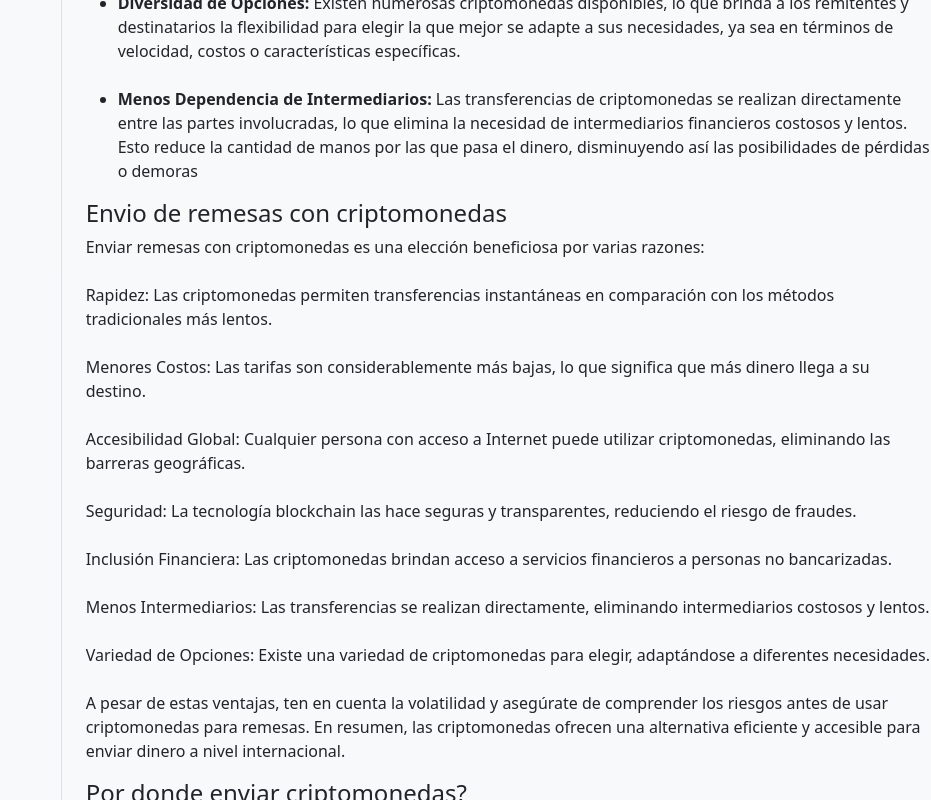
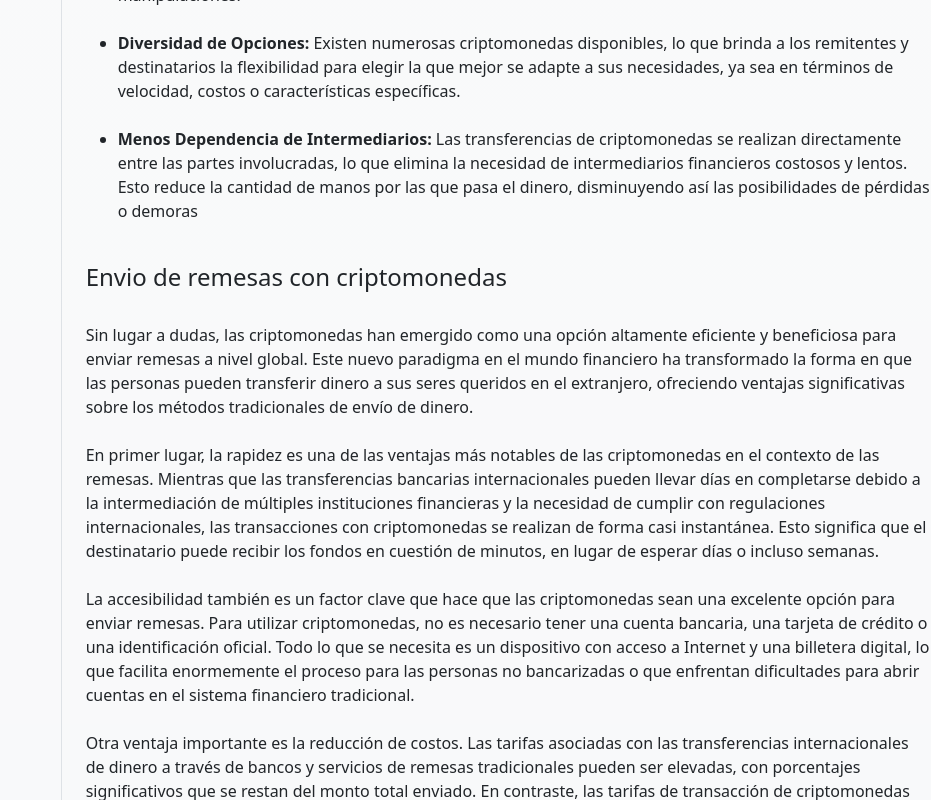
Before and after one commit to No-Country/C13-04-n-csharp-react, a Next.js app in the folder Frontend/reactjs13-cripto-divisas/: page /send in a window 1280 px wide. Shown: the part 2000-2800 px from the top of the page, without its empty margins (349-1280 px from the left). Built offline with nearby package versions, Linux system fonts and the light colour scheme.

Commit message:
mas cambios en el scrollpy

```diff
--- a/Frontend/reactjs13-cripto-divisas/src/app/send/scrollspy.jsx
+++ b/Frontend/reactjs13-cripto-divisas/src/app/send/scrollspy.jsx
@@ -36,7 +36,7 @@ function Scrollpy() {
                                 </strong>
                             </h2>
                             <br />
-                            <p>Las criptomonedas han emergido como una tecnología financiera disruptiva con una gama diversa de aplicaciones. En primer lugar, sirven como una forma de inversión, permitiendo a las personas comprar y mantener activos digitales con la esperanza de que su valor aumente con el tiempo. Además, las criptomonedas brindan acceso a servicios financieros globales para personas no bancarizadas, democratizando el acceso a la economía global.
+                            <p>Las criptomonedas han emergido como una tecnología financiera disruptiva con una gama diversa de aplicaciones. En primer lugar, sirven como una forma de inversión, permitiendo a las personas comprar y mantener activos digitales con la esperanza de que su valor aumente con el tiempo. Además, las criptomonedas brindan acceso a servicios financieros globales para personas no bancarizadas, democratizando el acceso a la economía global. </p>
                                 <br />
                                 <br />
 
@@ -44,7 +44,7 @@ function Scrollpy() {
 
                                 <br />
                                 <br />
-                                En resumen, las criptomonedas están cambiando la forma en que entendemos y utilizamos el dinero, abriendo un abanico de oportunidades en las finanzas, la tecnología y la economía global</p>
+                                <p>En resumen, las criptomonedas están cambiando la forma en que entendemos y utilizamos el dinero, abriendo un abanico de oportunidades en las finanzas, la tecnología y la economía global</p>
                         </div>
                         <div id="item-1-1">
                             <h3>
@@ -103,56 +103,69 @@ function Scrollpy() {
                             </p>
                         </div>
                         <div id="item-2">
+                        <br/>
                             <h4>Envio de remesas con criptomonedas</h4>
-                            <p> Enviar remesas con criptomonedas es una elección beneficiosa por varias razones:
-                                <br />
-                                <br />
-                                Rapidez: Las criptomonedas permiten transferencias instantáneas en comparación con los métodos tradicionales más lentos.
-                                <br />
-                                <br />
-                                Menores Costos: Las tarifas son considerablemente más bajas, lo que significa que más dinero llega a su destino.
-                                <br />
-                                <br />
-                                Accesibilidad Global: Cualquier persona con acceso a Internet puede utilizar criptomonedas, eliminando las barreras geográficas.
-                                <br />
-                                <br />
-                                Seguridad: La tecnología blockchain las hace seguras y transparentes, reduciendo el riesgo de fraudes.
-                                <br />
-                                <br />
-                                Inclusión Financiera: Las criptomonedas brindan acceso a servicios financieros a personas no bancarizadas.
-                                <br />
-                                <br />
-                                Menos Intermediarios: Las transferencias se realizan directamente, eliminando intermediarios costosos y lentos.
-                                <br />
-                                <br />
-                                Variedad de Opciones: Existe una variedad de criptomonedas para elegir, adaptándose a diferentes necesidades.
-                                <br />
-                                <br />
-                                A pesar de estas ventajas, ten en cuenta la volatilidad y asegúrate de comprender los riesgos antes de usar criptomonedas para remesas. En resumen, las criptomonedas ofrecen una alternativa eficiente y accesible para enviar dinero a nivel internacional.</p>
+                            <br/>
+                            <p> Sin lugar a dudas, las criptomonedas han emergido como una opción altamente eficiente y beneficiosa para enviar remesas a nivel global. Este nuevo paradigma en el mundo financiero ha transformado la forma en que las personas pueden transferir dinero a sus seres queridos en el extranjero, ofreciendo ventajas significativas sobre los métodos tradicionales de envío de dinero.
+                            <br/>
+                            <br/>
+En primer lugar, la rapidez es una de las ventajas más notables de las criptomonedas en el contexto de las remesas. Mientras que las transferencias bancarias internacionales pueden llevar días en completarse debido a la intermediación de múltiples instituciones financieras y la necesidad de cumplir con regulaciones internacionales, las transacciones con criptomonedas se realizan de forma casi instantánea. Esto significa que el destinatario puede recibir los fondos en cuestión de minutos, en lugar de esperar días o incluso semanas.
+<br/>
+<br/>
+La accesibilidad también es un factor clave que hace que las criptomonedas sean una excelente opción para enviar remesas. Para utilizar criptomonedas, no es necesario tener una cuenta bancaria, una tarjeta de crédito o una identificación oficial. Todo lo que se necesita es un dispositivo con acceso a Internet y una billetera digital, lo que facilita enormemente el proceso para las personas no bancarizadas o que enfrentan dificultades para abrir cuentas en el sistema financiero tradicional.
+<br/>
+<br/>
+Otra ventaja importante es la reducción de costos. Las tarifas asociadas con las transferencias internacionales de dinero a través de bancos y servicios de remesas tradicionales pueden ser elevadas, con porcentajes significativos que se restan del monto total enviado. En contraste, las tarifas de transacción de criptomonedas suelen ser mucho más bajas en comparación, lo que significa que el destinatario recibe una mayor cantidad de dinero.
+<br/>
+<br/>
+La seguridad y la transparencia inherentes a la tecnología blockchain, en la que se basan las criptomonedas, también son aspectos destacados. Las transacciones de criptomonedas se registran en un libro de contabilidad público e inmutable, lo que garantiza la transparencia y reduce el riesgo de fraudes y manipulaciones. Además, la encriptación y la seguridad cibernética avanzada de las criptomonedas proporcionan un nivel adicional de protección para los fondos transferidos.
+<br/>
+<br/>
+Por último, pero no menos importante, las criptomonedas ofrecen la posibilidad de evitar las restricciones gubernamentales y las fluctuaciones de las tasas de cambio. Algunos países imponen límites en la cantidad de dinero que se puede enviar como remesa, o las tasas de cambio pueden variar significativamente, lo que puede afectar negativamente la cantidad final que recibe el destinatario. Las criptomonedas permiten a las personas eludir estas restricciones y minimizar el impacto de las fluctuaciones cambiarias.
+<br/>
+<br/>
+En resumen, las criptomonedas se han convertido en una opción atractiva para enviar remesas debido a su rapidez, accesibilidad, reducción de costos, seguridad y capacidad para eludir restricciones gubernamentales. A medida que esta tecnología continúa evolucionando y ganando aceptación, es probable que juegue un papel cada vez más importante en el ámbito de las transferencias de dinero internacionales.</p>
+<img src="/images/cryptos2.jpg" alt="123" id="images">
+
+</img>
                         </div>
                         <div id="item-2-1">
+                            <br/>
                             <h4>Por donde enviar criptomonedas?</h4>
+                            <br/>
                             <p>
+                                <ul>
+                                    <li>
                                     Binance
-                            <br/>
+                                    </li>
+                                    <li>
                                     Coinbase
-                            <br/>
+                                    </li>
+                                    <li>
                                     Kraken
-                            <br/>
+                                    </li>
+                                    <li>
                                     Bitstamp
-                            <br/>
+                                    </li>
+                                    <li>
                                     Bitfinex
-                            <br/>
+                                    </li>
+                                    <li>
                                     Gemini
-                            <br/>
+                                    </li>
+                                    <li>
                                     Bittrex
-                            <br/>
+                                    </li>
+                                    <li>
                                     OKEx
-                            <br/>
+                                    </li>
+                                    <li>
                                     Huobi
-                            <br/>
-                            BitFlyer
-                            <br/>
+                                    </li>
+                                    <li>
+                                    Bybit
+                                    </li>
+                                </ul>
                             <br/>
                             Estos exchanges permiten a los usuarios comprar, vender y transferir criptomonedas, lo que podría ser útil para enviar remesas internacionales de manera eficiente y económica. Sin embargo, ten en cuenta que los costos y las regulaciones pueden variar según el exchange y la ubicación geográfica, por lo que es importante investigar y entender las tarifas y regulaciones específicas antes de realizar una transferencia. Además, asegúrate de que el destinatario esté familiarizado con el uso de criptomonedas y pueda convertirlas en la moneda local si es necesario.
                             </p>
@@ -161,24 +174,36 @@ function Scrollpy() {
                             <h4>Mejores criptos para el envio de remesas</h4>
                             <p>La elección de la criptomoneda más recomendada para el envío de remesas puede depender de varios factores, incluyendo la velocidad de la transacción, las tarifas, la disponibilidad en la región y la facilidad de conversión a moneda local. Aquí hay algunas criptomonedas populares que a menudo se consideran adecuadas para enviar remesas:
                             <br/>
-Bitcoin (BTC): Bitcoin es ampliamente aceptado y tiene una gran liquidez en la mayoría de los exchanges. Sin embargo, las tarifas de transacción pueden variar y a veces son altas.
-<br/>
-Ethereum (ETH): Ethereum es conocido por su rapidez en las transacciones y su amplia adopción. Puede ser una opción eficiente para remesas.
-<br/>
-Stellar (XLM): Stellar se creó específicamente con la intención de facilitar las transferencias de dinero transfronterizas. Ofrece tarifas bajas y tiempos de confirmación rápidos.
-<br/>
-Ripple (XRP): Ripple es otra criptomoneda diseñada para transferencias internacionales de dinero, y su red se utiliza en muchas instituciones financieras.
-<br/>
-Litecoin (LTC): Litecoin ofrece transacciones más rápidas y tarifas más bajas en comparación con Bitcoin, lo que lo hace atractivo para remesas.
-<br/>
-Bitcoin Cash (BCH): Bitcoin Cash se centra en la escalabilidad y las tarifas bajas, lo que lo convierte en una opción viable para remesas.
-<br/>
-Tether (USDT): Tether es una criptomoneda estable vinculada al valor del dólar estadounidense. Puede ser útil para evitar la volatilidad de otras criptomonedas durante la transferencia.
-<br/>
-USD Coin (USDC): Similar a Tether, USD Coin es una criptomoneda estable respaldada por dólares estadounidenses.
-<br/>
-Dai (DAI): Dai es una criptomoneda estable descentralizada que mantiene su valor mediante la colateralización. Puede ser una opción interesante para la estabilidad.
-<br/>
+                            <ul>
+                                <li>
+                                <strong>Bitcoin (BTC): </strong>Bitcoin es ampliamente aceptado y tiene una gran liquidez en la mayoría de los exchanges. Sin embargo, las tarifas de transacción pueden variar y a veces son altas.
+                                </li>
+                                <li>
+                                <strong>Ethereum (ETH):</strong> Ethereum es conocido por su rapidez en las transacciones y su amplia adopción. Puede ser una opción eficiente para remesas.
+                                </li>
+                                <li>
+                                <strong>Stellar (XLM):</strong> Stellar se creó específicamente con la intención de facilitar las transferencias de dinero transfronterizas. Ofrece tarifas bajas y tiempos de confirmación rápidos.
+                                </li>
+                                <li>
+                                <strong>Ripple (XRP): </strong> Ripple es otra criptomoneda diseñada para transferencias internacionales de dinero, y su red se utiliza en muchas instituciones financieras.
+                                </li>
+                                <li>
+                                <strong>Litecoin (LTC): </strong> Litecoin ofrece transacciones más rápidas y tarifas más bajas en comparación con Bitcoin, lo que lo hace atractivo para remesas.
+                                </li>
+                                <li>
+                                <strong>Bitcoin Cash (BCH): </strong> Bitcoin Cash se centra en la escalabilidad y las tarifas bajas, lo que lo convierte en una opción viable para remesas.
+                                </li>
+                                <li>
+                                <strong>Tether (USDT): </strong>Tether es una criptomoneda estable vinculada al valor del dólar estadounidense. Puede ser útil para evitar la volatilidad de otras criptomonedas durante la transferencia.
+                                </li>
+                                <li>
+                                <strong>USD Coin (USDC): </strong> Similar a Tether, USD Coin es una criptomoneda estable respaldada por dólares estadounidenses.
+                                </li>
+                                <li>
+                                <strong>Dai (DAI): </strong> Dai es una criptomoneda estable descentralizada que mantiene su valor mediante la colateralización. Puede ser una opción interesante para la estabilidad.
+                                </li>
+                            </ul>
+
 La elección final dependerá de tus preferencias personales, las tarifas y la infraestructura disponible en tu ubicación, así como de las necesidades del destinatario. Además, ten en cuenta que las criptomonedas son volátiles, por lo que los precios pueden fluctuar antes de que el destinatario las convierta a moneda local. Siempre es aconsejable investigar y comparar las opciones disponibles antes de realizar una transferencia de remesas en criptomonedas.</p>
                         </div>
                         <div id="item-3">
```
Also changed, not shown: 1 other file (tests, documents, lock files or other folders). Lines whose indentation alone changed are shown as unchanged.
